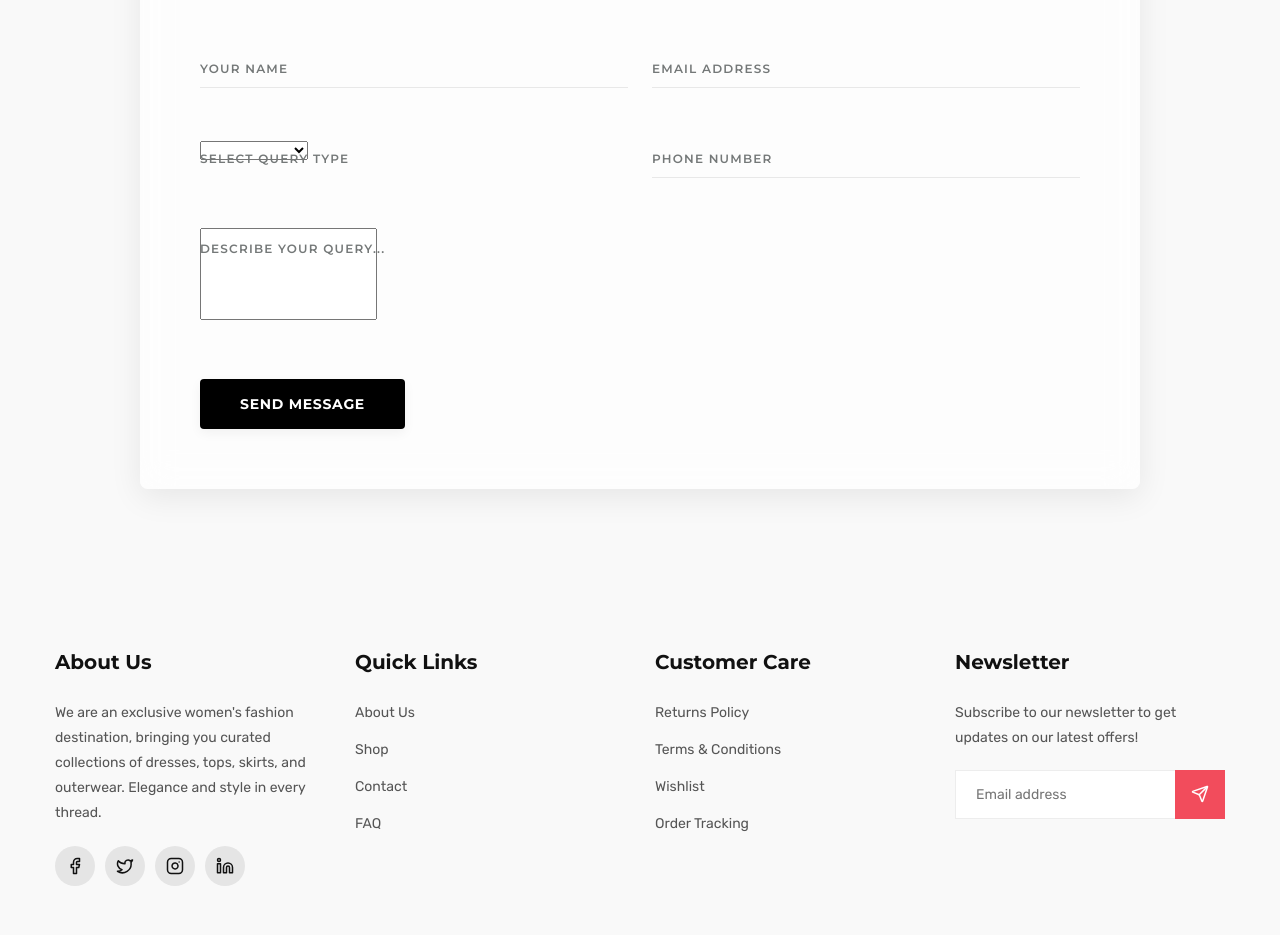
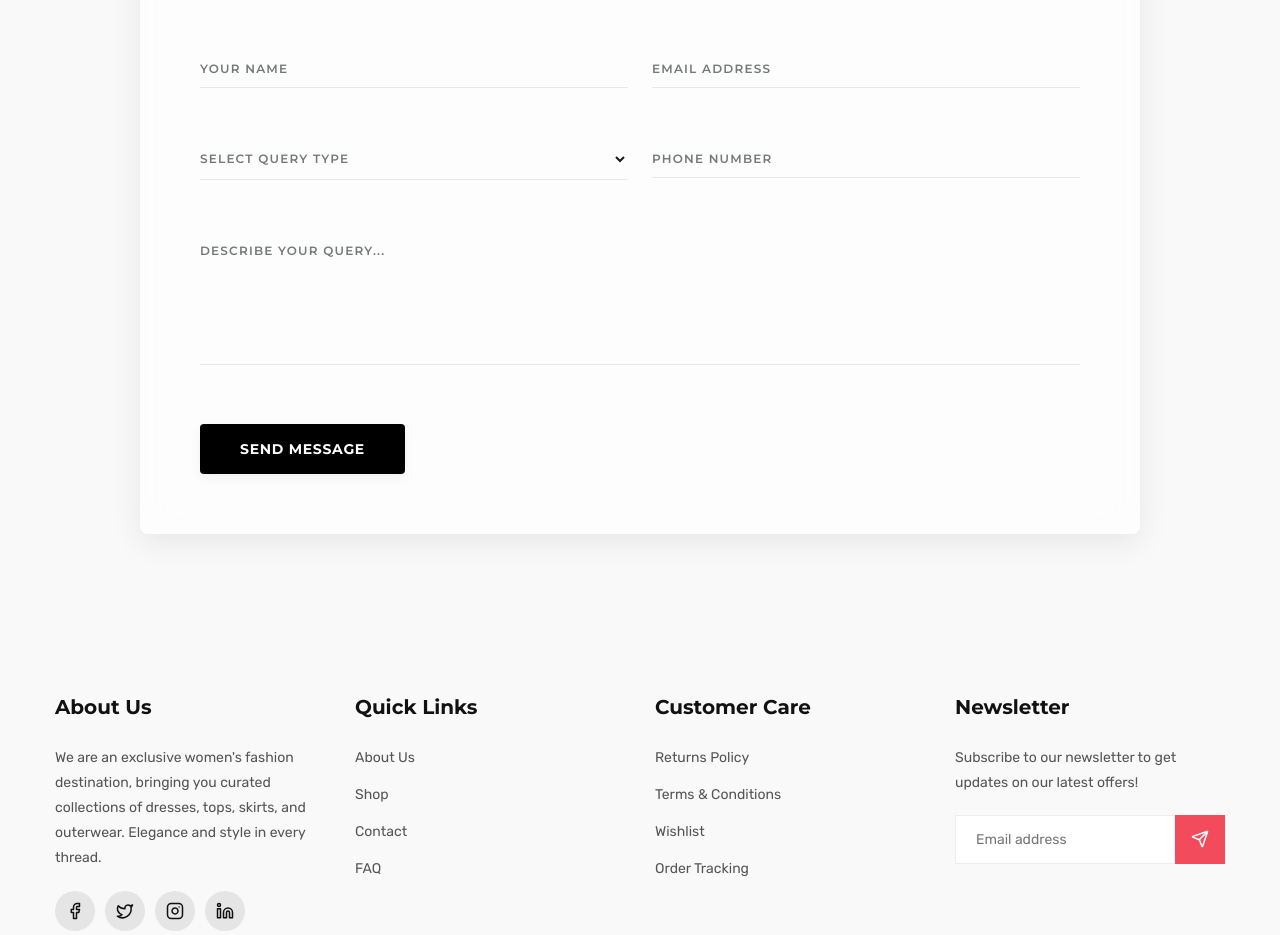
Before and after one commit to jayagrawal-petabyte/BrainMint_Clothing_Project, a React (Vite) app in the folder frontend/: page /contact in a window 1280 px wide. Shown: the part 1120-2055 px from the top of the page. Built offline with nearby package versions, Linux system fonts and the light colour scheme.

Commit message:
Enhance styles for input and select elements

```diff
--- a/frontend/src/pages/Login.css
+++ b/frontend/src/pages/Login.css
@@ -91,7 +91,9 @@
   margin-top: 10px;
 }
 
-.stitch-input input {
+.stitch-input input,
+.stitch-input select,
+.stitch-input textarea {
   width: 100%;
   padding: 10px 0;
   border: none;
@@ -121,12 +123,20 @@
 }
 
 .stitch-input input:focus,
-.stitch-input input:not(:placeholder-shown) {
+.stitch-input input:not(:placeholder-shown),
+.stitch-input select:focus,
+.stitch-input select:valid,
+.stitch-input textarea:focus,
+.stitch-input textarea:not(:placeholder-shown) {
   border-bottom-color: #b71e36;
 }
 
 .stitch-input input:focus + label,
-.stitch-input input:not(:placeholder-shown) + label {
+.stitch-input input:not(:placeholder-shown) + label,
+.stitch-input select:focus + label,
+.stitch-input select:valid + label,
+.stitch-input textarea:focus + label,
+.stitch-input textarea:not(:placeholder-shown) + label {
   transform: translateY(-24px) scale(0.85);
   color: #b71e36;
 }
@@ -241,7 +251,9 @@
   color: #aaaaaa;
 }
 
-[data-theme="dark"] .stitch-input input {
+[data-theme="dark"] .stitch-input input,
+[data-theme="dark"] .stitch-input select,
+[data-theme="dark"] .stitch-input textarea {
   color: #f5f5f5;
   border-bottom-color: #444444;
 }
@@ -251,12 +263,20 @@
 }
 
 [data-theme="dark"] .stitch-input input:focus,
-[data-theme="dark"] .stitch-input input:not(:placeholder-shown) {
+[data-theme="dark"] .stitch-input input:not(:placeholder-shown),
+[data-theme="dark"] .stitch-input select:focus,
+[data-theme="dark"] .stitch-input select:valid,
+[data-theme="dark"] .stitch-input textarea:focus,
+[data-theme="dark"] .stitch-input textarea:not(:placeholder-shown) {
   border-bottom-color: #e89ca9;
 }
 
 [data-theme="dark"] .stitch-input input:focus + label,
-[data-theme="dark"] .stitch-input input:not(:placeholder-shown) + label {
+[data-theme="dark"] .stitch-input input:not(:placeholder-shown) + label,
+[data-theme="dark"] .stitch-input select:focus + label,
+[data-theme="dark"] .stitch-input select:valid + label,
+[data-theme="dark"] .stitch-input textarea:focus + label,
+[data-theme="dark"] .stitch-input textarea:not(:placeholder-shown) + label {
   color: #e89ca9;
 }
 
```
